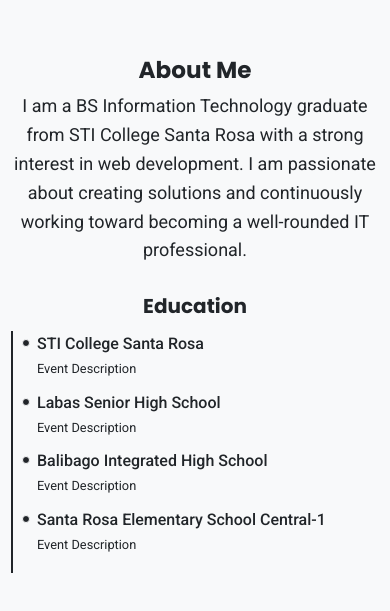
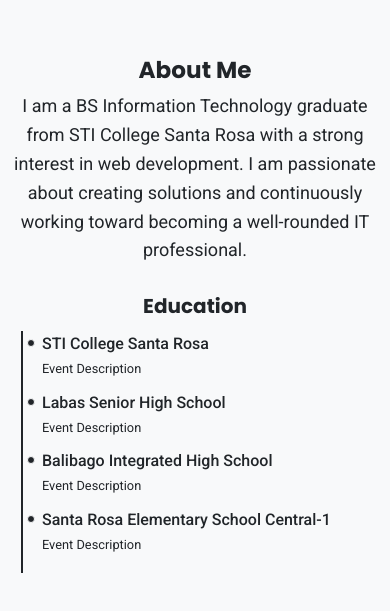
Before and after one commit to dichosojonathanc/portfolio, a plain HTML site: page index.html in a window 390 px wide. Shown: the part 951-1562 px from the top of the page. Drawn offline with nearby package versions, Linux system fonts and the light colour scheme.

Commit message:
trying to edit the timeline styles

```diff
--- a/styles.css
+++ b/styles.css
@@ -123,7 +123,7 @@ a:hover {
     width: 100%;
     left: 0 !important;
     text-align: left !important;
-    margin-left: 25px;
+    margin-left: 30px;
   }
 
   .event::before {
@@ -132,6 +132,6 @@ a:hover {
   }
 
   .timeline::before {
-    left: 0;
+    left: 10px;
   }
 }
```
